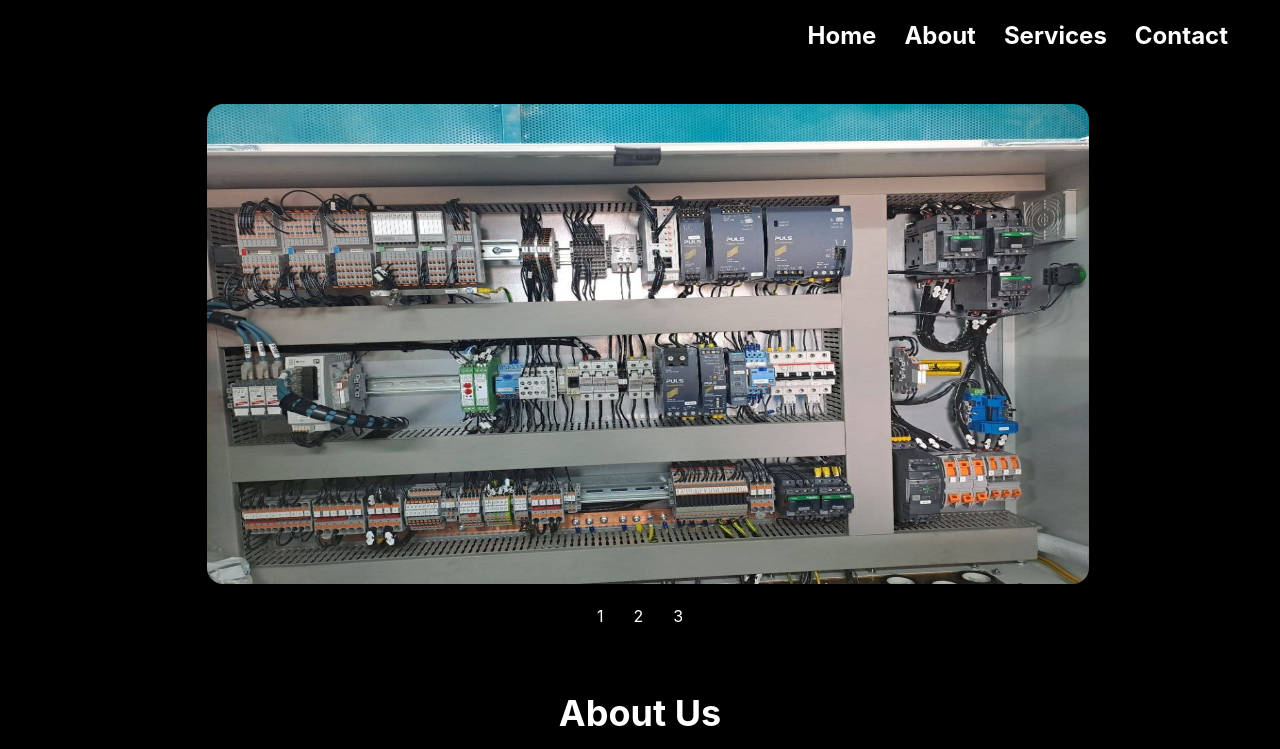
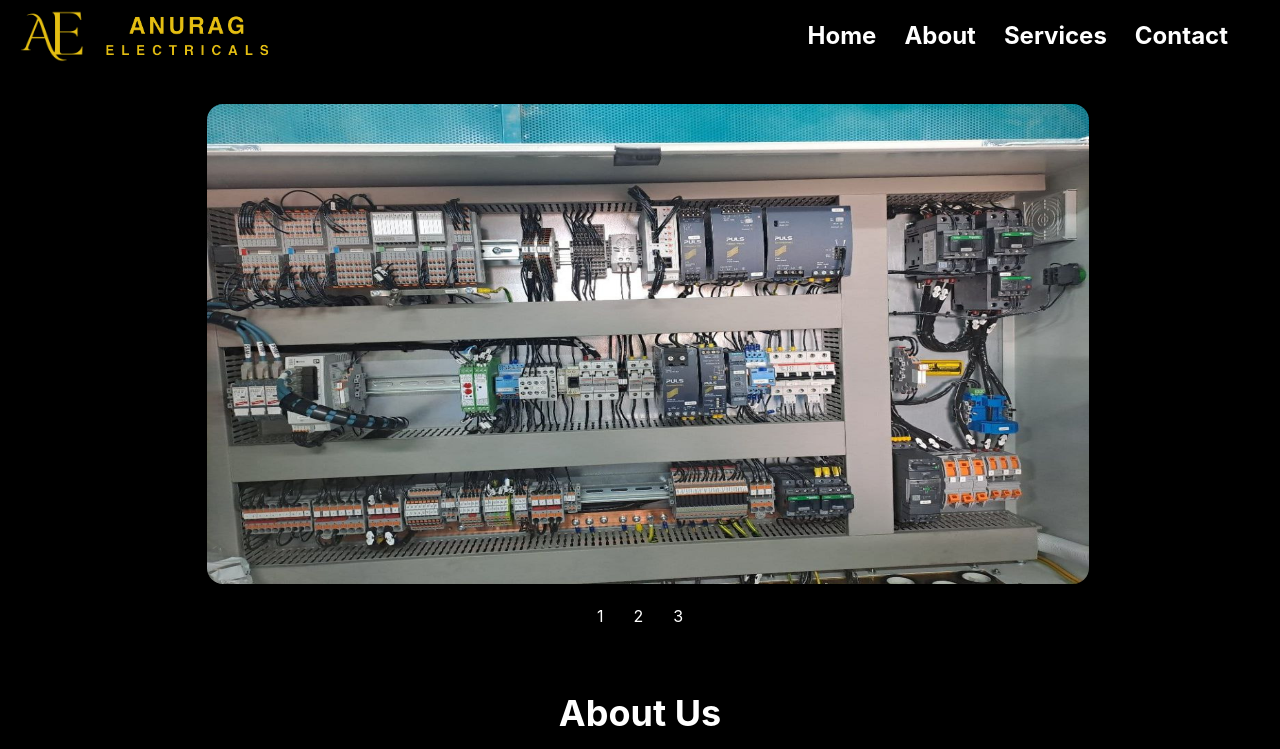
Before and after one commit to nijuprem/Anurag-Electricals, a React (Vite) app: page / in a window 1280 px wide. Shown: the top 749 px of the page. Built offline with nearby package versions, Linux system fonts and the light colour scheme.

Commit message:
Logos Added

```diff
--- a/index.html
+++ b/index.html
@@ -3,7 +3,7 @@
 
 <head>
   <meta charset="UTF-8" />
-  <link rel="icon" type="image/svg+xml" href="/vite.svg" />
+  <link rel="icon" type="image/svg+xml" href="./src/assets/AE.png" />
   <meta name="viewport" content="width=device-width, initial-scale=1.0" />
   <title>Anurag Electricals</title>
 </head>
--- a/src/components/NavBar.tsx
+++ b/src/components/NavBar.tsx
@@ -1,6 +1,7 @@
 import { HStack, Box, Image } from "@chakra-ui/react";
 import HeadingItems from "./HeadingItems";
-import logo from "../assets/logo.png";
+import logo from "../assets/AE.png";
+import logo1 from "../assets/AE_Logo.png";
 
 const NavBar = () => {
   return (
@@ -17,12 +18,27 @@ const NavBar = () => {
         height={{ md: "5rem", base: "3rem" }}
       >
         <Box>
-          <Image
-            boxSize={"fit-content"}
-            objectFit="cover"
-            src={logo}
-            alt="Logo"
-          />
+          <HStack ml={{ md: 5, base: 7 }}>
+            <Box
+              w={{ md: "4rem", base: "2.7rem" }}
+              mt={{ md: "0", base: "0.7rem" }}
+            >
+              <Image
+                // boxSize={"fit-content"}
+                objectFit="cover"
+                src={logo}
+                alt="Logo"
+              />
+            </Box>
+            <Box w={"11rem"} display={{ base: "none", md: "block" }} ml={2}>
+              <Image
+                // boxSize={"fit-content"}
+                objectFit="cover"
+                src={logo1}
+                alt="Main Logo"
+              />
+            </Box>
+          </HStack>
         </Box>
         <Box marginRight={{ md: "2rem", base: "0.5rem" }}>
           <HStack>
```
Also changed, not shown: src/assets/AE.png (added), src/assets/AE_Logo.png (added).
